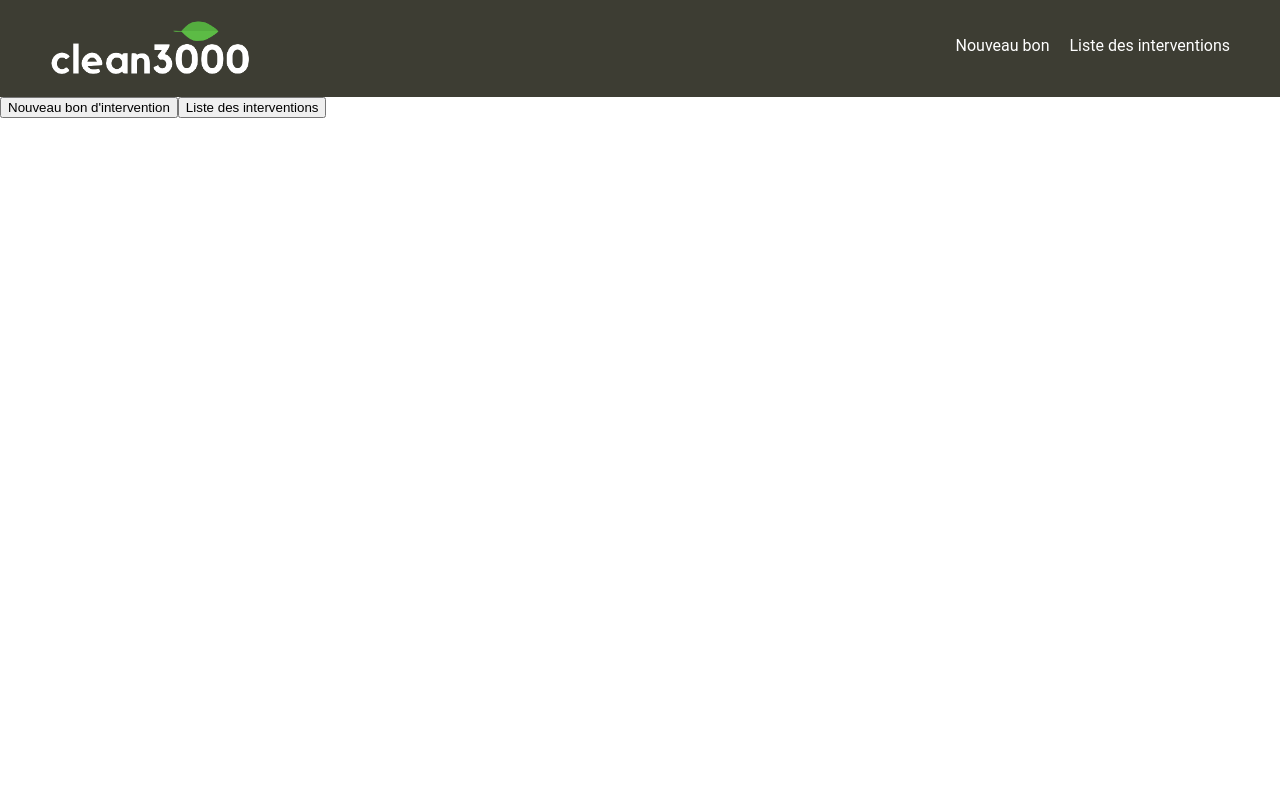
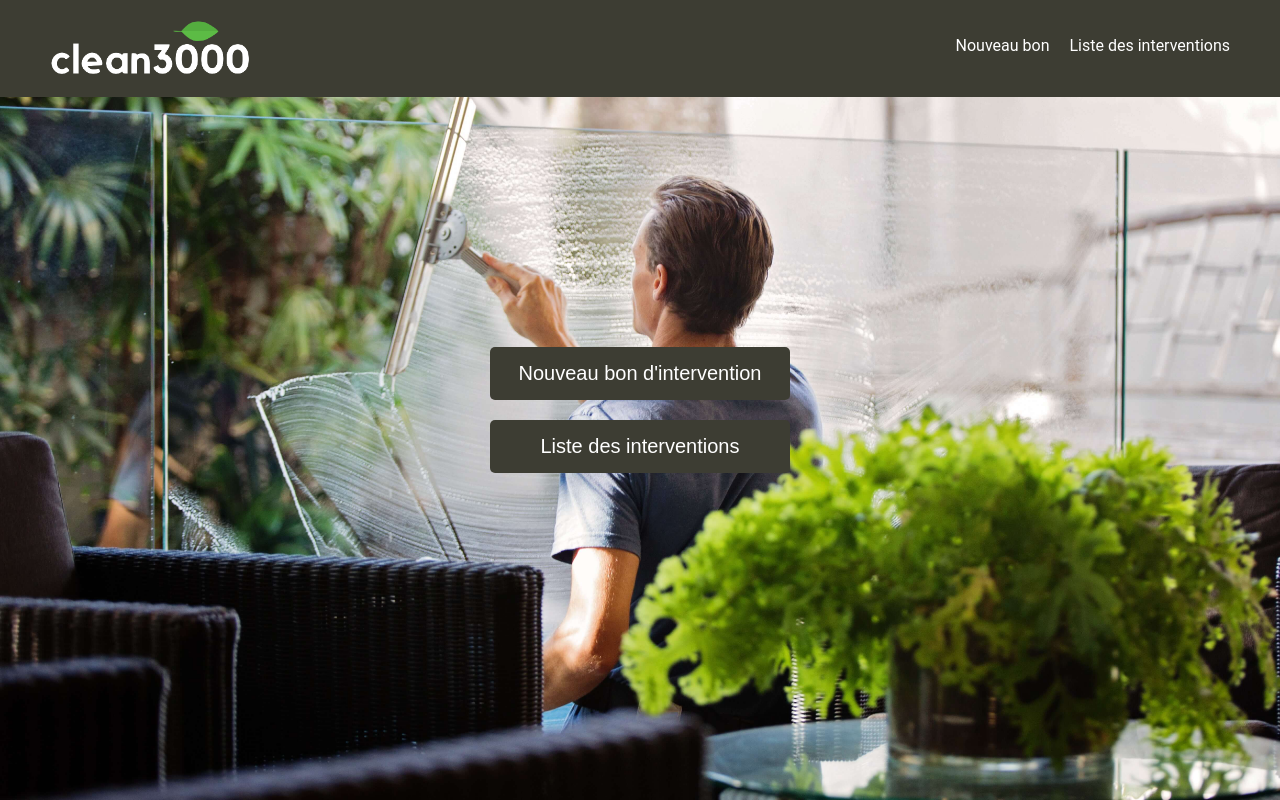
Before and after one commit to Kalyska/ECF-front-clean3000, a React (Create React App) app: page / in a window 1280 px wide. Built offline with nearby package versions, Linux system fonts and the light colour scheme.

Commit message:
styles page accueil

```diff
--- a/src/styles/App.scss
+++ b/src/styles/App.scss
@@ -1,6 +1,12 @@
 @use 'variables' as v;
 @use 'mixins' as m;
 @use 'reset';
+
+.App{
+  background-image: url('../../public/img/bg-img.jpg');
+  background-size: cover;
+  min-height: 100vh;
+}
 
 .App-header{
   width: 100vw;
@@ -10,7 +16,7 @@
   padding : 2rem 5rem;
 
   img{
-    width: 200px;
+    max-width: 200px;
   }
 
   li{
@@ -19,3 +25,18 @@
     padding-left:2rem
   }
 }
+
+.menu-App{
+  display: flex;
+  justify-content: center;
+  align-items: center;
+  flex-direction: column;
+  margin-top: 30vh;
+
+  button{
+    display:block;
+    @include m.button;
+    font-size: 2rem;
+    min-width: 300px
+  }
+}
```
Also changed, not shown: public/img/bg-img.jpg (added).
